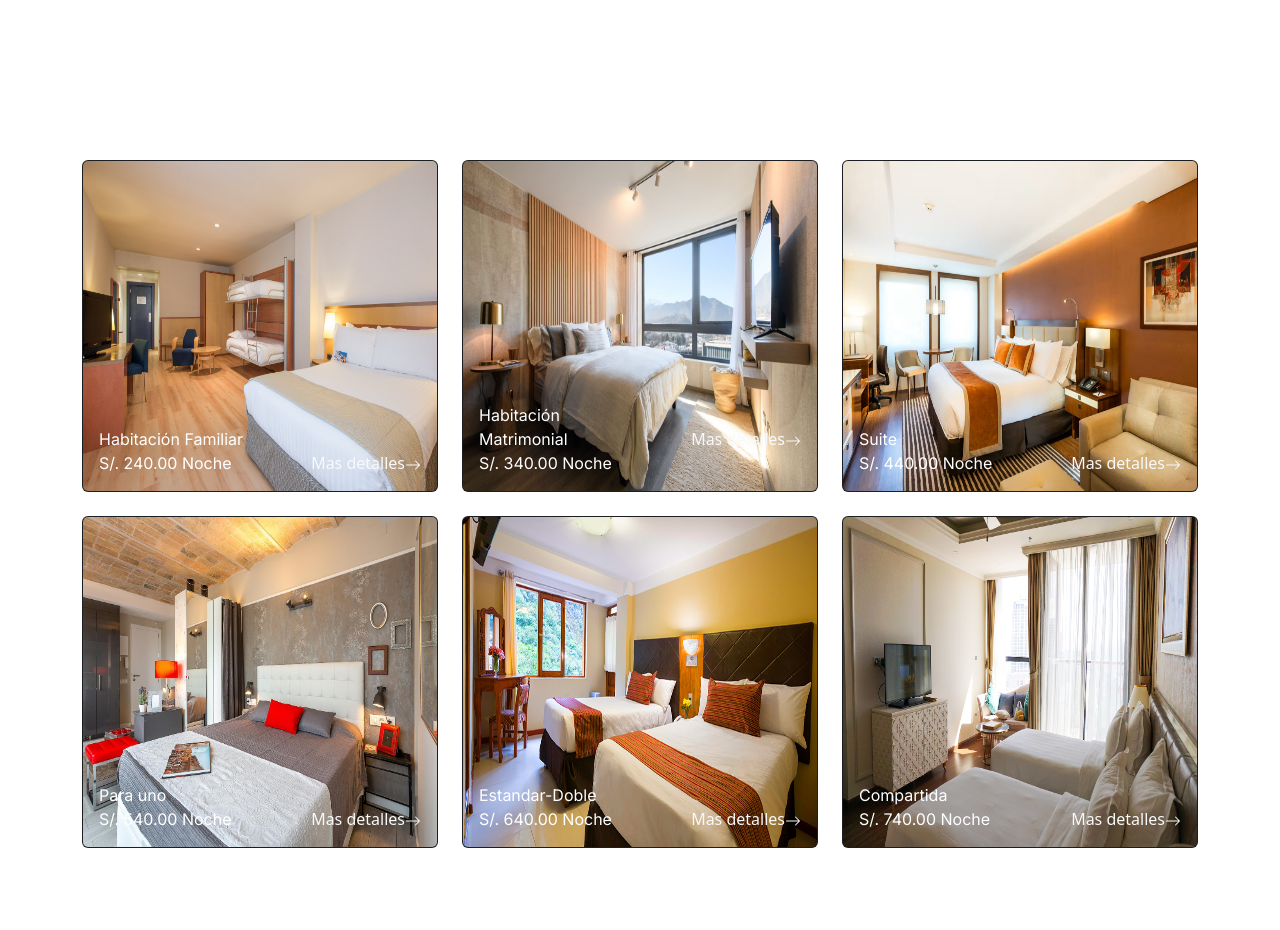
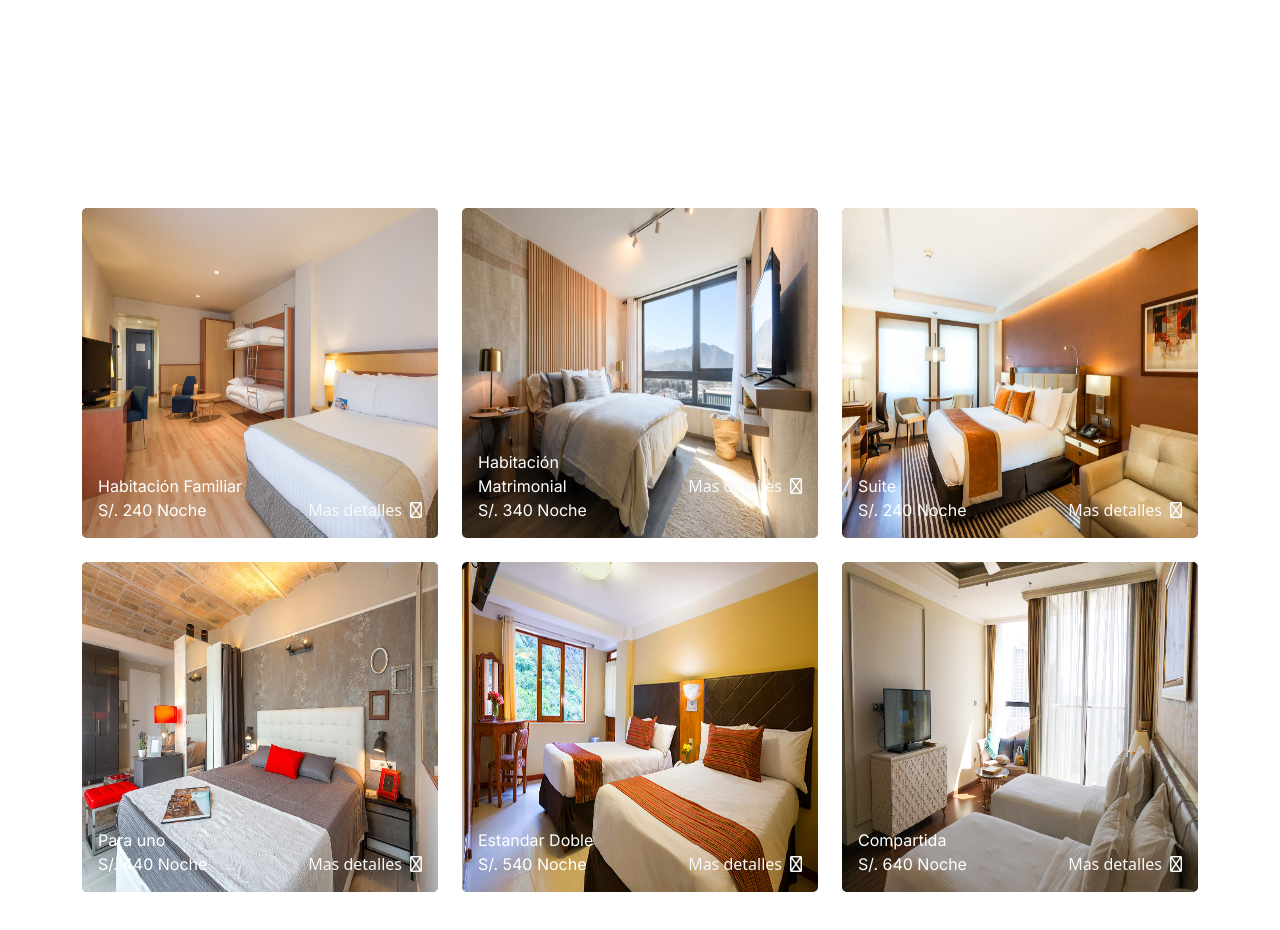
Before and after one commit to AndersonLe17/villabuenavista, a React (Create React App) app: page / in a window 1280 px wide. Shown: the part 640-1570 px from the top of the page. Before the commit the page ends 1488 px from the top, so only its background shows below. Built offline with nearby package versions, Linux system fonts and the light colour scheme.

Commit message:
Integration design service home

```diff
--- a/src/App.jsx
+++ b/src/App.jsx
@@ -3,6 +3,7 @@ import Home from './pages/Home';
 import Login from "./pages/Login";
 import Dashboard from "./pages/Dashboard";
 import Register from "./pages/Register";
+import DetailsRoom from "./pages/DetailsRoom";
 
 function App() {
   return (
@@ -10,6 +11,7 @@ function App() {
       <BrowserRouter>
         <Routes>
           <Route path={"/"} element={<Home/>} />
+          <Route path={"/detail-room"} element={<DetailsRoom/>} />
           <Route path={"/login"} element={<Login/>} />
           <Route path={"/dashboard/*"} element={<Dashboard/>} />
           <Route path={"/register"} element={<Register/>} />
--- a/src/components/CardsCustom/CardServiceCustom.jsx
+++ b/src/components/CardsCustom/CardServiceCustom.jsx
@@ -1,47 +1,33 @@
+import { Card, Col, Row } from "react-bootstrap";
+
 const CardServiceCustom = ({ title, price, imageRoom }) => {
   return (
-    <div class="card bg-dark text-white">
-      <img
-        class="card-img"
+    <Card bg="dark" text="text-white border-0" className="card-service">
+      <Card.Img
         src={imageRoom}
-        alt="Card image"
-        style={{ maxWidth: "100%", height: "330px" }}
-      ></img>
+      ></Card.Img>
 
-      <div class="card-img-overlay d-flex flex-column justify-content-end">
-        <div class="text-white">
-          <div class="row">
-            <div class="col-md-6">
-              <p class="card-text">
+      <div className="card-img-overlay d-flex flex-column justify-content-end">
+        <div className="text-white">
+          <Row>
+            <Col md="6">
+              <p className="card-text">
                 {title}
                 <br />
                 {price} Noche
               </p>
-            </div>
-
-            <div class="col-md-6 text-end">
-              <a href="#" class="link-light" style={{ textDecoration: "none" }}>
+            </Col>
+            <Col md="6" className="text-end">
+              <a href="/detail-room" className="link-light" style={{ textDecoration: "none" }}>
                 <br />
                 Mas detalles
-                <svg
-                  xmlns="http://www.w3.org/2000/svg"
-                  width="16"
-                  height="16"
-                  fill="currentColor"
-                  class="bi bi-arrow-right"
-                  viewBox="0 0 16 16"
-                >
-                  <path
-                    fill-rule="evenodd"
-                    d="M1 8a.5.5 0 0 1 .5-.5h11.793l-3.147-3.146a.5.5 0 0 1 .708-.708l4 4a.5.5 0 0 1 0 .708l-4 4a.5.5 0 0 1-.708-.708L13.293 8.5H1.5A.5.5 0 0 1 1 8z"
-                  />
-                </svg>
+                <i class="fa-regular fa-arrow-right ps-2"></i>
               </a>
-            </div>
-          </div>
+            </Col>
+          </Row>
         </div>
       </div>
-    </div>
+    </Card>
   );
 };
 
--- a/src/components/Content/CardsService.jsx
+++ /dev/null
@@ -1,67 +0,0 @@
-import React from "react";
-import HabitacionFamiliar from "../../img/HabitacionFamiliar.jpg";
-import HabitacionMatrimonial from "../../img/HabitacionMatrimonial.jpg";
-import HabitacionSuite from "../../img/HabitacionSuite.avif";
-import HabitacionDoble from "../../img/HabitacionDoble.jpg";
-import HabitacionUno from "../../img/HabitacionUno.jpg";
-import HabitacionCompartida from "../../img/HabitacionCompartida.jpg";
-import CardServiceCustom from "../CardsCustom/CardServiceCustom";
-
-const cards = [
-  {
-    id: 1,
-    title: "Habitación Familiar",
-    price: "S/. 240.00",
-    image: HabitacionFamiliar,
-  },
-  {
-    id: 2,
-    title: "Habitación Matrimonial",
-    price: "S/. 340.00",
-    image: HabitacionMatrimonial,
-  },
-  {
-    id: 3,
-    title: "Suite",
-    price: "S/. 440.00",
-    image: HabitacionSuite,
-  },
-
-  {
-    id: 4,
-    title: "Para uno",
-    price: "S/. 540.00",
-
-    image: HabitacionUno,
-  },
-
-  {
-    id: 5,
-    title: "Estandar-Doble",
-    price: "S/. 640.00",
-    image: HabitacionDoble,
-  },
-
-  {
-    id: 6,
-    title: "Compartida",
-    price: "S/. 740.00",
-    image: HabitacionCompartida,
-  },
-];
-
-const CardsService = () => {
-  return (
-    <div class="container">
-      <div className="row g-4">
-        {cards.map(({ title, id, price, image }) => (
-          <div className="col-md-4" key={id}>
-            <CardServiceCustom title={title} price={price} imageRoom={image} />
-          </div>
-        ))}
-      </div>
-    </div>
-  );
-};
-
-export default CardsService;
--- /dev/null
+++ b/src/components/Content/HomeContent.jsx
@@ -0,0 +1,12 @@
+import { Container } from "react-bootstrap";
+import CardsService from "./components/CardsService";
+
+const HomeContent = () => {
+  return (
+    <Container fluid>
+        <CardsService/>
+    </Container>
+  )
+}
+
+export default HomeContent;
--- /dev/null
+++ b/src/components/Content/components/CardsService.jsx
@@ -0,0 +1,20 @@
+import React from "react";
+import { CardServiceCustom } from "../../CardsCustom";
+import { services } from "../../../data/Services";
+import { Col, Container, Row } from "react-bootstrap";
+
+const CardsService = () => {
+  return (
+    <Container className="my-5">
+      <Row className="g-4">
+        {services.map(({ title, id, price, image }) => (
+          <Col md={4} key={id}>
+            <CardServiceCustom title={title} price={"S/. " + price} imageRoom={image} />
+          </Col>
+        ))}
+      </Row>
+    </Container>
+  );
+};
+
+export default CardsService;
--- a/src/components/Content/index.js
+++ b/src/components/Content/index.js
@@ -1,3 +1,3 @@
 export {default as LoginContent} from './LoginContent';
 export {default as DashboardContent} from './DashboardContent';
-export {default as CardsService} from './CardsService';
+export {default as CardsService} from './components/CardsService';
--- /dev/null
+++ b/src/data/Services.js
@@ -0,0 +1,24 @@
+import HabitacionFamiliar from "../img/HabitacionFamiliar.jpg";
+import HabitacionMatrimonial from "../img/HabitacionMatrimonial.jpg";
+import HabitacionSuite from "../img/HabitacionSuite.avif";
+import HabitacionDoble from "../img/HabitacionDoble.jpg";
+import HabitacionUno from "../img/HabitacionUno.jpg";
+import HabitacionCompartida from "../img/HabitacionCompartida.jpg";
+
+class Services {
+    constructor(id, title, price, image){
+        this.id = id;
+        this.title = title;
+        this.price = price;
+        this.image = image;
+    }
+}
+
+export const services = [
+    new Services(1, "Habitación Familiar", 240.00, HabitacionFamiliar),
+    new Services(2, "Habitación Matrimonial", 340.00, HabitacionMatrimonial),
+    new Services(3, "Suite", 240.00, HabitacionSuite),
+    new Services(4, "Para uno", 440.00, HabitacionUno),
+    new Services(5, "Estandar Doble", 540.00, HabitacionDoble),
+    new Services(6, "Compartida", 640.00, HabitacionCompartida),
+];
--- a/src/pages/DetailsRoom.jsx
+++ b/src/pages/DetailsRoom.jsx
@@ -4,4 +4,4 @@ const DetailsRoom = () => {
     )
   }
 
-  export default DetailsRoom
+  export default DetailsRoom;
--- a/src/pages/Home.jsx
+++ b/src/pages/Home.jsx
@@ -1,5 +1,5 @@
 import { Banner } from "../components/Banner";
-import { CardsService } from "../components/Content";
+import HomeContent from "../components/Content/HomeContent";
 import { Header } from "../components/Header";
 
 
@@ -10,8 +10,7 @@ const Home = () => {
       <Header>
         <Banner />
       </Header>
-      <CardsService/>
-
+      <HomeContent/>
     </>
   );
 };
--- a/src/styles/App.scss
+++ b/src/styles/App.scss
@@ -318,6 +318,13 @@ header {
   }
 }
 
+.card-service {
+  .card-img {
+    max-width: 100%;
+    height: 330px;
+  }
+}
+
 .dropend .dropdown-toggle::after {
   content: none;
 }
```
